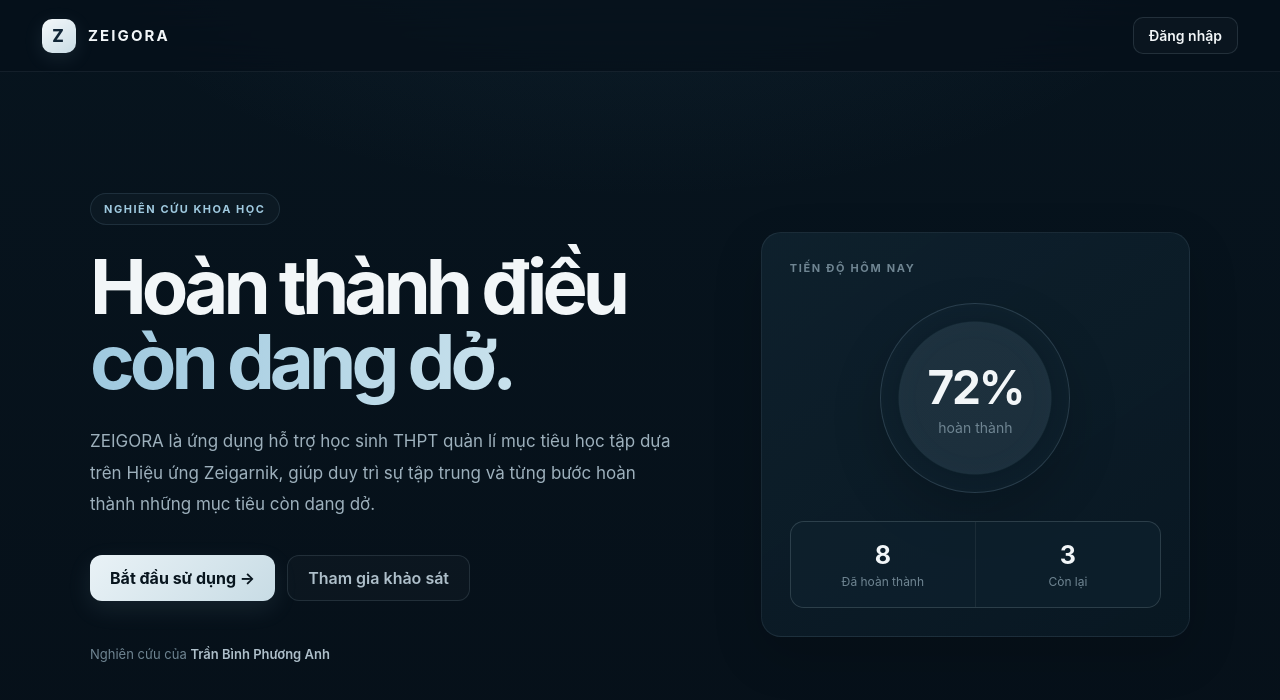
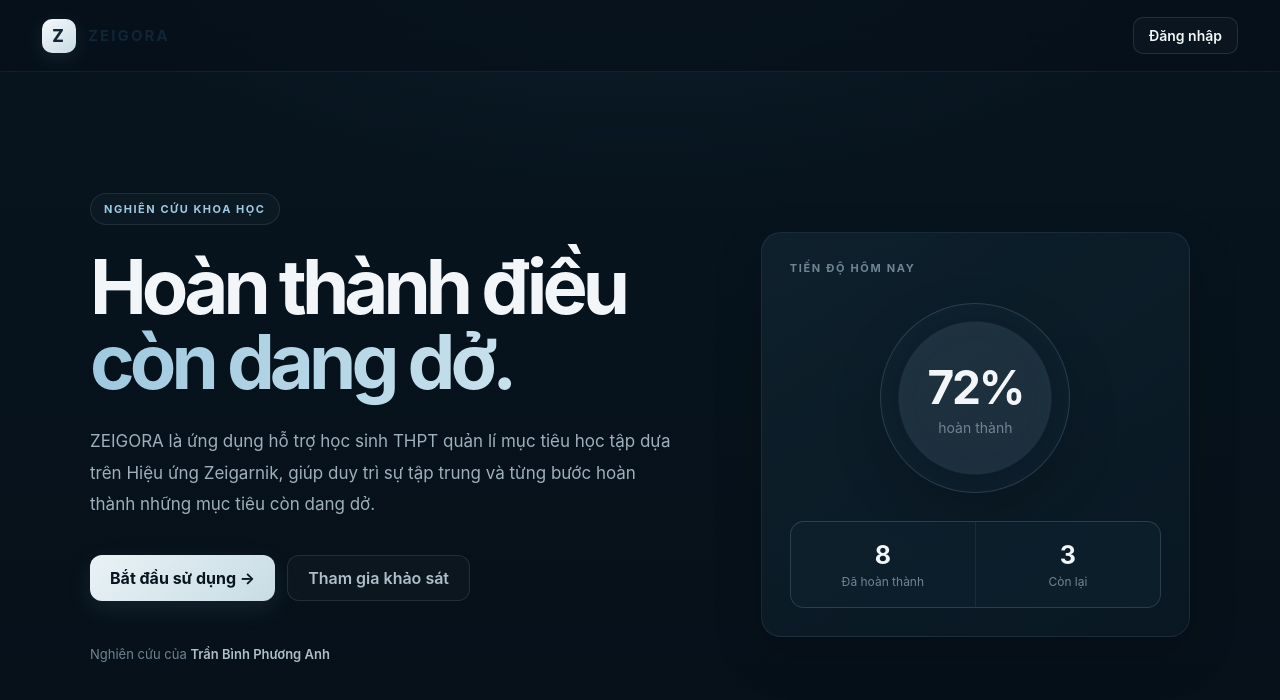
Before and after one commit to tranphuonganh1352-svg/ZEIGORA, a React (Vite) app: page / in a window 1280 px wide. Shown: the top 700 px of the page. Built offline with nearby package versions, Linux system fonts and the light colour scheme; no server answers.

Commit message:
Update Zeigora logo color

```diff
--- a/src/index.css
+++ b/src/index.css
@@ -142,7 +142,7 @@
   align-items: center;
   gap: 12px;
 
-  color: var(--text);
+  color: #102536;
 
   font-size: 17px;
   font-weight: 700;
```
